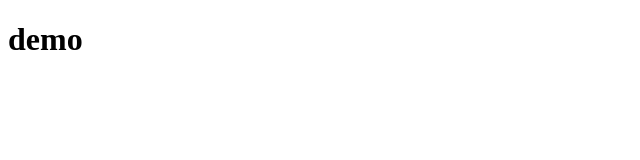
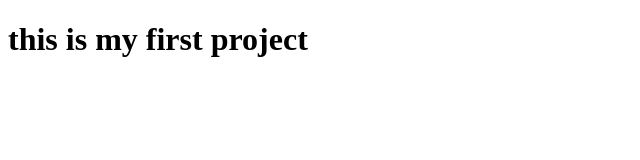
Before and after one commit to sksameerabhanu/demo122, a plain HTML site: page index.html in a window 1280 px wide. Shown: the whole page, without its empty margins (0-640 px from the left). Drawn offline with Linux system fonts and the light colour scheme.

Commit message:
addingfile

```diff
--- a/index.html
+++ b/index.html
@@ -2,9 +2,9 @@
 <html lang="en" dir="ltr">
   <head>
     <meta charset="utf-8">
-    <title>this my first project</title>
+    <title>index</title>
   </head>
   <body>
-    <h1>demo</h1>
+    <h1>this is my first project</h1>
   </body>
 </html>
```
